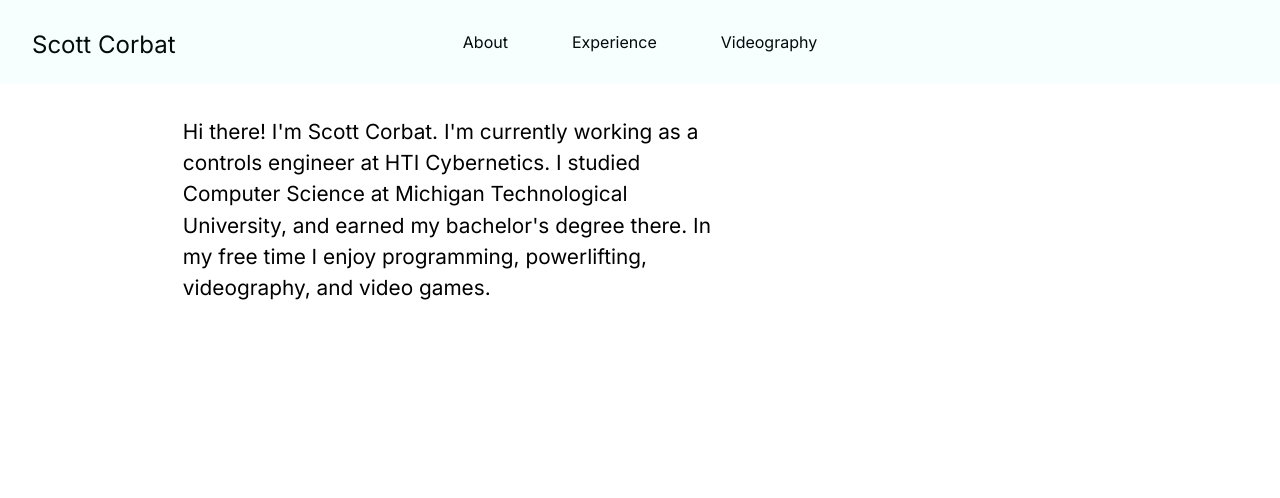
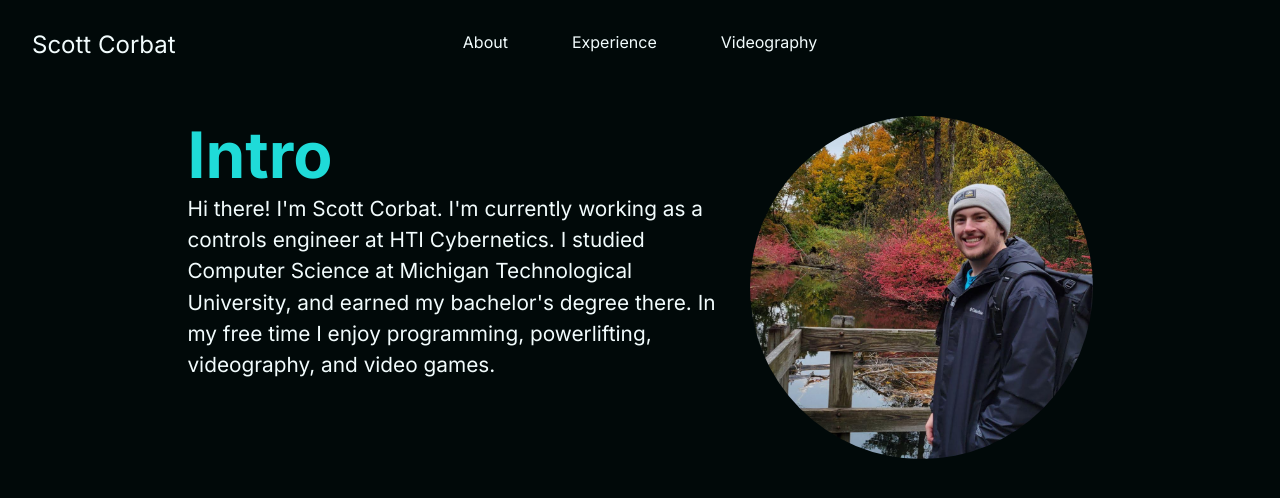
Before and after one commit to combateer3/nextjs-website, a Next.js app: page / in a window 1280 px wide. Shown: the top 498 px of the page. Built offline with nearby package versions, Linux system fonts and the light colour scheme.

Commit message:
added more theming to navbar added some utility classes changed html structure for main page

```diff
--- a/app/globals.css
+++ b/app/globals.css
@@ -12,27 +12,6 @@
   --darktheme-primary: #1fdbd8;
   --darktheme-secondary: #6f1278;
   --darktheme-accent: #b11b6e;
-}
-
-* {
-  box-sizing: border-box;
-  padding: 0;
-  margin: 0;
-}
-
-html,
-body {
-  max-width: 100vw;
-  /* overflow-x: hidden; */
-}
-
-a {
-  color: inherit;
-  text-decoration: none;
-}
-
-button {
-  all: unset;
 }
 
 /* Change variables based on theme */
@@ -51,3 +30,49 @@ button {
   --secondary-color: var(--darktheme-secondary);
   --accent-color: var(--darktheme-accent);
 }
+
+/* background color needs to color entire viewport */
+.light, .dark {
+  background-color: var(--background-color);
+  min-height: inherit;
+}
+
+* {
+  box-sizing: border-box;
+  padding: 0;
+  margin: 0;
+}
+
+html,
+body {
+  max-width: 100vw;
+  min-height: 100vh;
+  /* overflow-x: hidden; */
+}
+
+a {
+  color: inherit;
+  text-decoration: none;
+}
+
+button {
+  all: unset;
+}
+
+img, Image {
+  max-width: 100%;
+  height: auto;
+}
+
+/* Some utility classes for colors */
+.primary-text {
+  color: var(--primary-color);
+}
+
+.secondary-text {
+  color: var(--secondary-color);
+}
+
+.accent-text {
+  color: var(--accent-color);
+}
--- a/app/navbar/navbar.module.css
+++ b/app/navbar/navbar.module.css
@@ -5,8 +5,12 @@
     background: var(--background-color)
 }
 
-.navbar li > a {
+.nav-link {
     color: var(--text-color);
+}
+
+.nav-link:hover {
+    color: var(--primary-color);
 }
 
 .nav-title {
@@ -38,7 +42,7 @@
 /* MOBILE SCREENS */
 @media screen and (max-width: 768px) {
     /* primary buttons always have dark text */
-    .navbar li > a {
+    .nav-link, .nav-link:hover {
         color: var(--darktheme-background);
     }
 
--- a/app/navbar/page.tsx
+++ b/app/navbar/page.tsx
@@ -18,9 +18,9 @@ export default function NavBar() {
             <p className={styles['nav-title']}><Link href="/">Scott Corbat</Link></p>
             <button onClick={onMobileMenuClick} className={styles['mobile-menu-icon']}><RxHamburgerMenu/></button>
             <ul className={styles['link-list']} data-visible={mobileMenuVisible}>
-                <li><Link href="about">About</Link></li>
-                <li><Link href="experience">Experience</Link></li>
-                <li><Link href="videography">Videography</Link></li>
+                <li><Link className={styles['nav-link']} href="about">About</Link></li>
+                <li><Link className={styles['nav-link']} href="experience">Experience</Link></li>
+                <li><Link className={styles['nav-link']} href="videography">Videography</Link></li>
             </ul>
         </nav>
     )
--- a/app/page.module.css
+++ b/app/page.module.css
@@ -1,13 +1,38 @@
 .main {
-    margin-top: 2rem;
+    padding-top: 2rem;
     display: grid;
     grid-template-columns: repeat(7, 1fr);
+    gap: 2rem;
     grid-template-areas:
         "... desc desc desc pic pic ...";
 }
 
 .desc {
+    grid-area: desc;
+    color: var(--text-color);
+}
+
+.desc h1 {
+    font-size: 4rem;
+}
+
+.desc p {
     font-size: 1.3rem;
     line-height: 1.5;
-    grid-area: desc;
 }
+
+.portrait {
+    aspect-ratio: 1;
+    object-fit: cover;
+    border-radius: 50%;
+    grid-area: pic;
+}
+
+/* MOBILE SCREENS */
+@media screen and (max-width: 768px) {
+    .main {
+        grid-template-areas:
+        "... desc desc desc desc desc ..."
+        "... pic pic pic pic pic ...";
+    }
+}
--- a/app/page.tsx
+++ b/app/page.tsx
@@ -1,13 +1,19 @@
 import styles from './page.module.css'
+import Image from 'next/image'
 
 export default function Root() {
   return (
     <main className={styles['main']}>
-      <p className={styles['desc']}>
-        Hi there! I'm Scott Corbat. I'm currently working as a controls engineer at HTI Cybernetics.
-        I studied Computer Science at Michigan Technological University, and earned my bachelor's degree
-        there. In my free time I enjoy programming, powerlifting, videography, and video games.
-      </p>
+      <div className={styles['desc']}>
+        <h1 className="primary-text">Intro</h1>
+        <p>
+          Hi there! I'm Scott Corbat. I'm currently working as a controls engineer at HTI Cybernetics.
+          I studied Computer Science at Michigan Technological University, and earned my bachelor's degree
+          there. In my free time I enjoy programming, powerlifting, videography, and video games.
+        </p>
+      </div>
+
+      <Image className={styles['portrait']} src="/images/portrait.jpg" width={1080} height={1920} alt="Scott's portrait" />
     </main>
   )
 }
--- a/app/providers/theme-provider.tsx
+++ b/app/providers/theme-provider.tsx
@@ -10,7 +10,7 @@ type themeContextType = {
 
 //default values
 const themeContextDefaults: themeContextType = {
-    theme: 'light',
+    theme: 'dark',
     toggleTheme: () => {}
 }
 
```
Also changed, not shown: public/images/portrait.jpg (added).
